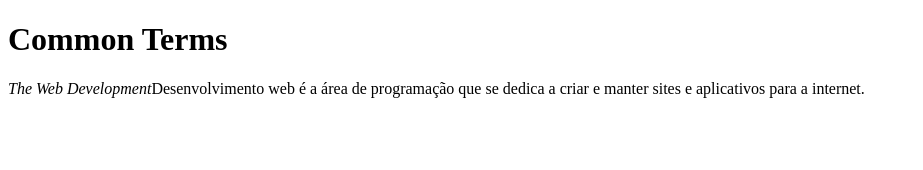
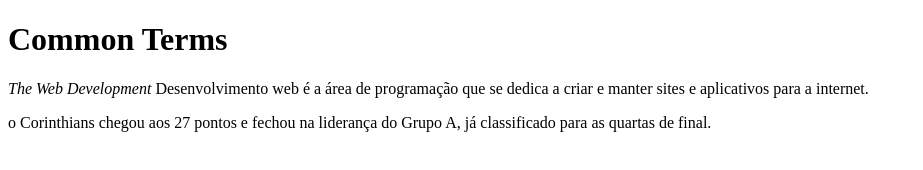
Before and after one commit to gustavo-reis666/AtividadeHTML, a plain HTML site: page Exercíco 3/citations-definitions-page.html in a window 1280 px wide. Shown: the whole page, without its empty margins (0-923 px from the left). Drawn offline with Linux system fonts and the light colour scheme.

Commit message:
Adição de bloquote

```diff
--- a/Exercíco 3/citations-definitions-page.html
+++ b/Exercíco 3/citations-definitions-page.html
@@ -8,9 +8,12 @@
   <h1>Common Terms</h1>
   <body>
     <p>
-      <dfn id="def-Web Development">The Web Development</dfn>Desenvolvimento web
+      <dfn id="def-Web Development">The Web Development</dfn> Desenvolvimento web
       é a área de programação que se dedica a criar e manter sites e aplicativos
       para a internet.
+      <blockquote cite="text-formatting-page.html"></blockquote>
+        o Corinthians chegou aos 27 pontos e fechou na liderança do Grupo A, já
+        classificado para as quartas de final.
     </p>
   </body>
 </html>
```
